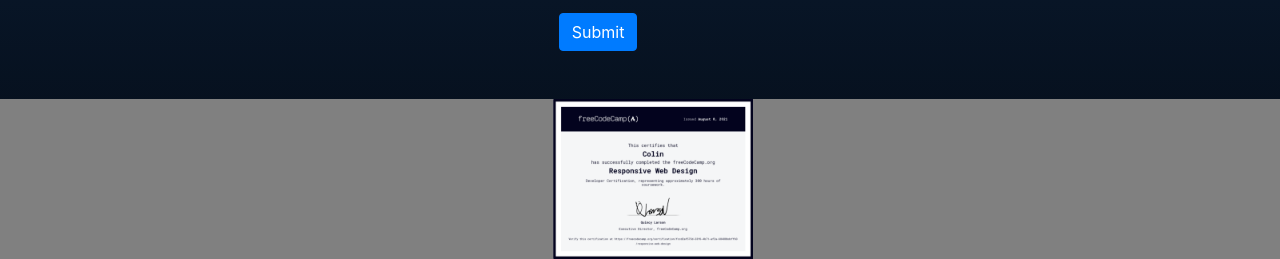
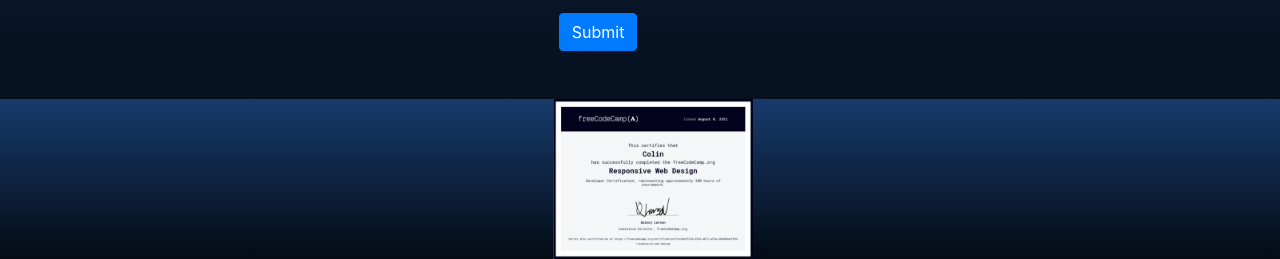
Before and after one commit to LoopingColin/Portfolio, a plain HTML site: page index.html in a window 1280 px wide. Shown: the part 984-1243 px from the top of the page. Drawn offline with nearby package versions, Linux system fonts and the light colour scheme.

Commit message:
Update style.css

```diff
--- a/style.css
+++ b/style.css
@@ -134,7 +134,7 @@ h2 {
 /* footer */
 
 .footer {
-  background: gray;
+  background: linear-gradient(#173b6c, #040b14);
 }
 
 /* end footer */
```
